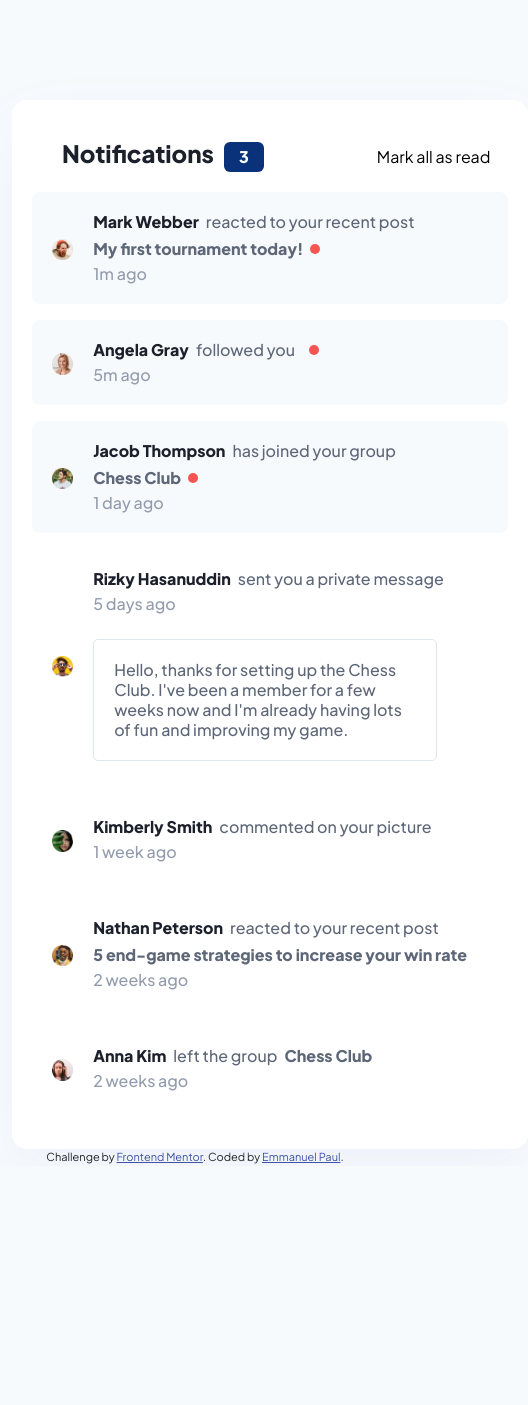
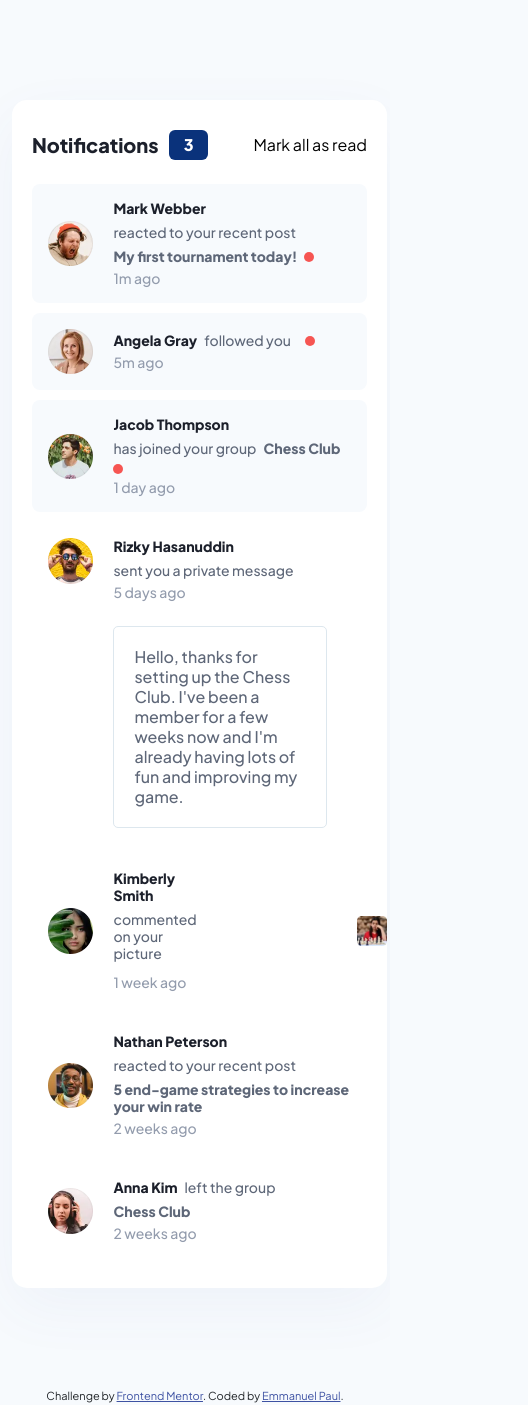
Before and after one commit to networkpaul/front-end-mentor-notifications-page, a Vue app: page / in a window 390 px wide. Shown: the whole page, 528 px wide, since content can reach past the window. Before the commit the page ends 1166 px from the top, so only its background shows below. Built offline with nearby package versions, Linux system fonts and the light colour scheme.

Commit message:
updated responsive

```diff
--- a/src/App.vue
+++ b/src/App.vue
@@ -12,7 +12,7 @@
     </header>
     <div class="notifications-cardsContainer">
       <div v-for="n in notifications" :key="n.id" @click="handleNotificationClick(n.id)" class="notificationContainer" :class="{ 'unread': n.isUnread }">
-        <div class="image-container">
+        <div class="image-container" :class="{ 'alignSelf': n.privateMessage}">
           <img :src="n.author.src" :alt="n.author.name" class="notification-image" />
         </div>
         <div class="text-container">
@@ -29,9 +29,11 @@
           <span class="notification-time">{{ n.time }}</span>
           <p v-if="n.privateMessage" class="notification-message">{{ n.privateMessage }}</p>
         </div>
-        <a v-if="n.image" :href="n.image.href">
-          <img :src="n.image.src" :alt="n.image.alt" />
-        </a>
+        <div v-if="n.image" class="notification-postImage">
+
+            <img :src="n.image.src" :alt="n.image.alt" />
+
+        </div>
       </div>
     </div>
     </div>
@@ -125,6 +127,11 @@ export default {
           "time": "1 week ago",
           "isUnread": false,
           "privateMessage" : "",
+          "image": {
+            "href": "#",
+            "src": require("../src/assets/notifications-page-main/assets/images/image-chess.webp"),
+            "alt": "image-chess.webp",
+          }
         },
         {
           "id": "6",
@@ -187,9 +194,10 @@ export default {
 
 .notifications-container {
   margin: auto;
+  margin-bottom: 100px;
   padding: 30px 20px;
-  min-width: 516px;
-  max-width: 900px;
+  min-width: 375px;
+  max-width: 730px;
   display: flex;
   flex-direction: column;
   align-self: center;
@@ -214,9 +222,9 @@ export default {
 .notifications-header {
   margin: 8px 30px;
   width: 90%;
-  align-self: flex-start;
   display: flex;
   align-items: center;
+  align-self: flex-start;
   justify-content: space-between;
 }
 
@@ -237,8 +245,6 @@ export default {
 }
 
 .notifications-cardsContainer {
-  // margin: 8px 30px;
-  // width: 90%;
   display: flex;
   flex-direction: column;
   align-items: center;
@@ -372,6 +378,17 @@ export default {
     }
 }
 
+.notification-postImage {
+  width: 10%;
+  min-width: 10%;
+  margin-left: 140px;
+
+  img {
+    width: 100%;
+    height: 100%;
+  }
+}
+
 .unread {
   background-color: #F7FAFD;
 }
@@ -381,7 +398,8 @@ export default {
     width: 10px;
     background-color: #F65552;
     border-radius: 50%;
-    display: inline-block;
+    display: flex;
+    // order: -1;
 }
 
 .notificationAlert {
@@ -392,4 +410,77 @@ export default {
     display: inline-block;
 }
 
+.alignSelf {
+  align-self: flex-start;
+}
+
+@media only screen and (min-width: 1025px) and (max-width: 1200px) {
+
+}
+
+@media only screen and (min-width: 769px) and (max-width: 1024px) {
+
+}
+
+@media only screen and (min-width: 481px) and (max-width: 768px) {
+
+}
+
+@media only screen and (min-width: 320px) and (max-width: 480px) {
+
+  .notifications-header {
+    margin: 0;
+    margin-bottom: 24px;
+    width: 100%;
+  }
+
+  .notifications-title {
+    margin: 0;
+    font-size: 20px;
+    line-height: 25.2px;
+  }
+
+  .notifications-markAllAsRead {
+    font-size: 14px;
+    line-height: 17px;
+    widows: 100%;
+  }
+
+  .notifications-cardsContainer {
+    margin: 0 16px;
+    width: 100%;
+    gap: 10px;
+  }
+
+  .notificationContainer {
+    margin: 0;
+    padding: 16px;
+  }
+
+  .image-container {
+    min-width: 15%;
+  }
+
+  .notification-name {
+    font-size: 14px;
+    line-height: 17px;
+  }
+
+  .notification-default {
+    font-size: 14px;
+    line-height: 17px;
+  }
+
+  .notification-post {
+    font-size: 14px;
+    line-height: 17px;
+  }
+
+  .notification-time {
+    font-size: 14px;
+    line-height: 17px;
+  }
+
+}
+
 </style>
```
